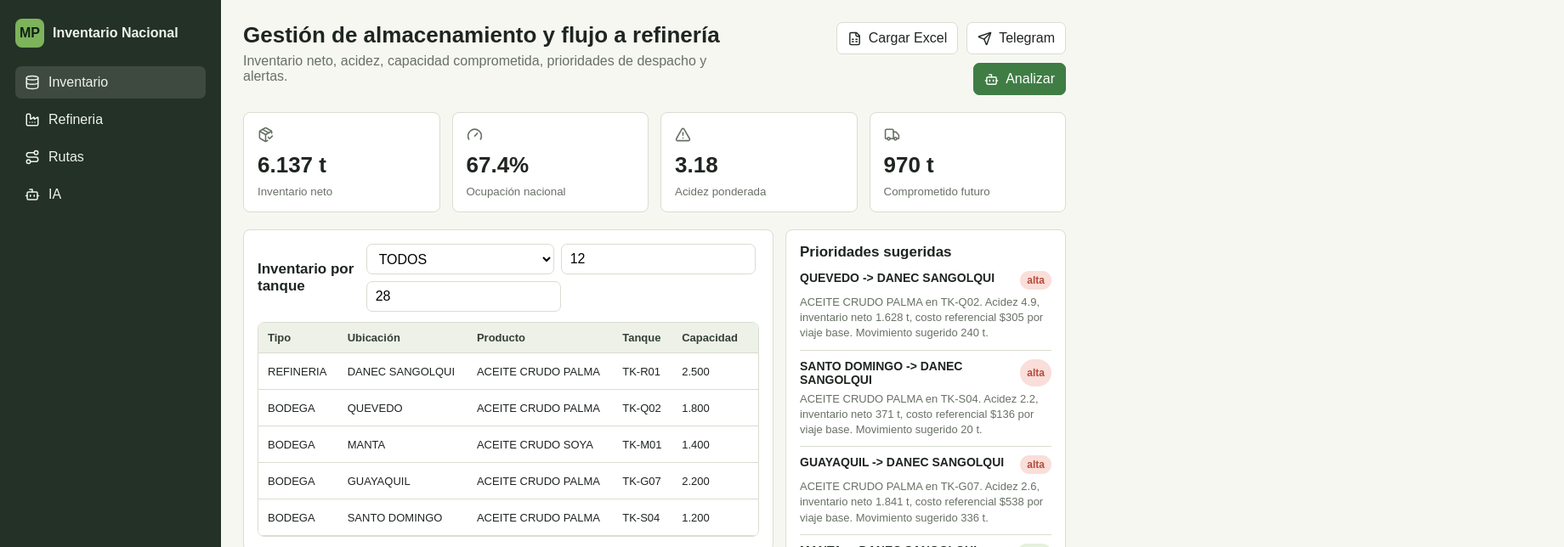
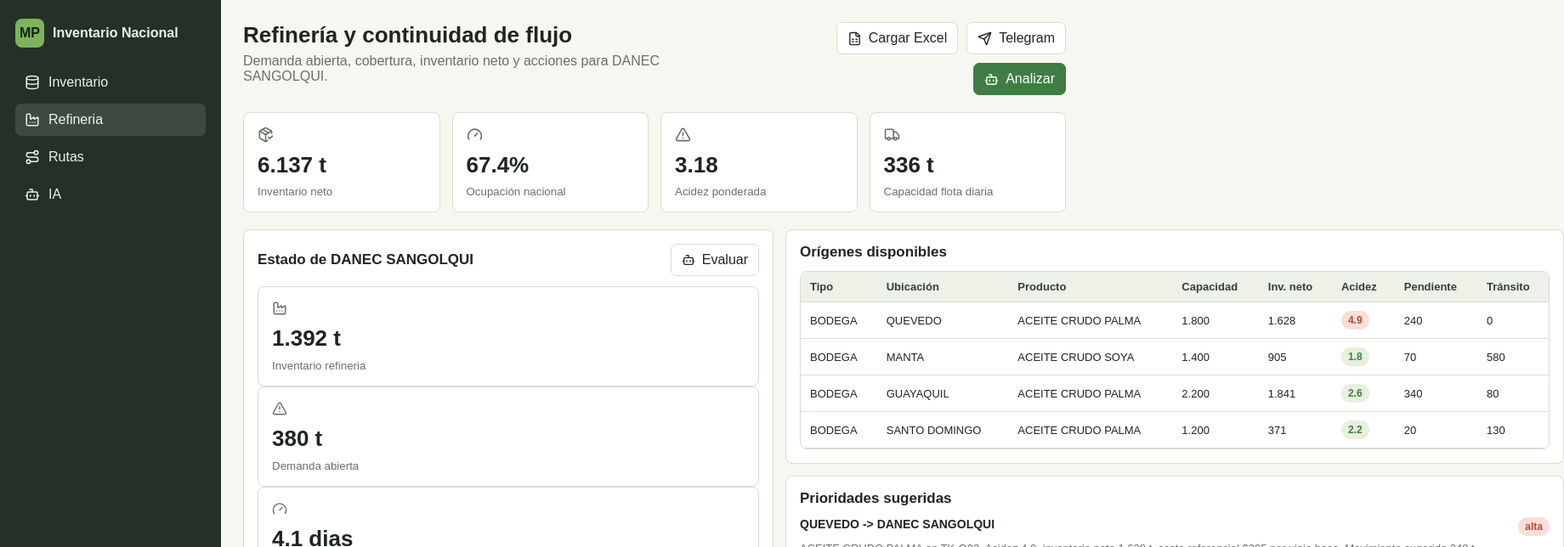
Before and after one commit to dmyandun/inventario-mp-app, a Next.js app: page / in a window 1280 px wide. Both pictures are taken after a click on the button "Refineria". Shown: the top 644 px of the page at 85% size, 1840 px wide, since content can reach past the window. Built offline with nearby package versions, Linux system fonts and the light colour scheme.

Commit message:
Activate dashboard navigation views

```diff
--- a/src/app/page.tsx
+++ b/src/app/page.tsx
@@ -19,6 +19,10 @@
 import { sampleInventory, sampleRoutes } from "@/lib/sample-data";
 import { FleetInput, InventoryRow } from "@/lib/types";
 
+type View = "inventario" | "refineria" | "rutas" | "ia";
+
+const refineryName = "DANEC SANGOLQUI";
+
 export default function Home() {
   const [rows, setRows] = useState<InventoryRow[]>(sampleInventory);
   const [fleet, setFleet] = useState<FleetInput>({
@@ -26,6 +30,7 @@
     toneladasPorUnidad: 28,
     viajesPorDia: 1
   });
+  const [view, setView] = useState<View>("inventario");
   const [product, setProduct] = useState("TODOS");
   const [question, setQuestion] = useState("Que ubicaciones deberian priorizar despacho hacia refineria?");
   const [answer, setAnswer] = useState("");
@@ -33,8 +38,16 @@
 
   const products = useMemo(() => ["TODOS", ...Array.from(new Set(rows.map((row) => row.producto)))], [rows]);
   const filteredRows = product === "TODOS" ? rows : rows.filter((row) => row.producto === product);
+  const refineryRows = filteredRows.filter((row) => normalize(row.nombre) === normalize(refineryName));
+  const originRows = filteredRows.filter((row) => normalize(row.nombre) !== normalize(refineryName));
   const kpis = getKpis(filteredRows);
+  const refineryKpis = getKpis(refineryRows);
   const recommendations = buildRecommendations(filteredRows, sampleRoutes, fleet);
+  const dailyFleetCapacity = fleet.unidades * fleet.toneladasPorUnidad * fleet.viajesPorDia;
+  const refineryOpenDemand = Math.max(
+    0,
+    sum(refineryRows.map((row) => row.pedido - row.retirado + row.pendienteRetiro - row.transito))
+  );
 
   async function onFileChange(file?: File) {
     if (!file) return;
@@ -42,14 +55,19 @@
     setRows(parsed);
   }
 
-  async function askAi() {
+  async function askAi(customQuestion = question) {
     setLoadingAi(true);
+    setQuestion(customQuestion);
     const context = JSON.stringify(
       {
         kpis,
+        refineryKpis,
+        refineryOpenDemand,
+        dailyFleetCapacity,
         fleet,
-        topRecommendations: recommendations.slice(0, 5),
-        rows: filteredRows.slice(0, 20)
+        routes: sampleRoutes,
+        topRecommendations: recommendations.slice(0, 8),
+        rows: filteredRows.slice(0, 30)
       },
       null,
       2
@@ -59,10 +77,11 @@
       const response = await fetch("/api/ai", {
         method: "POST",
         headers: { "Content-Type": "application/json" },
-        body: JSON.stringify({ question, context })
+        body: JSON.stringify({ question: customQuestion, context })
       });
       const data = await response.json();
       setAnswer(data.answer);
+      setView("ia");
     } finally {
       setLoadingAi(false);
     }
@@ -80,6 +99,7 @@
     });
     const data = await response.json();
     setAnswer(data.ok ? "Notificacion enviada a Telegram." : data.message);
+    setView("ia");
   }
 
   return (
@@ -90,18 +110,10 @@
           <h1>Inventario Nacional</h1>
         </div>
         <nav className="nav" aria-label="Principal">
-          <button className="active" title="Inventario">
-            <Database size={18} /> Inventario
-          </button>
-          <button title="Refineria">
-            <Factory size={18} /> Refineria
-          </button>
-          <button title="Rutas">
-            <Route size={18} /> Rutas
-          </button>
-          <button title="IA">
-            <Bot size={18} /> IA
-          </button>
+          <NavButton active={view === "inventario"} onClick={() => setView("inventario")} icon={<Database size={18} />} label="Inventario" />
+          <NavButton active={view === "refineria"} onClick={() => setView("refineria")} icon={<Factory size={18} />} label="Refineria" />
+          <NavButton active={view === "rutas"} onClick={() => setView("rutas")} icon={<Route size={18} />} label="Rutas" />
+          <NavButton active={view === "ia"} onClick={() => setView("ia")} icon={<Bot size={18} />} label="IA" />
         </nav>
         <div className="sidebar-note">
           Fuente actual: archivo plano con pestaña ANEXADO. La capa de datos queda lista para reemplazarse por
@@ -112,8 +124,8 @@
       <main className="main">
         <section className="topbar">
           <div>
-            <h2>Gestión de almacenamiento y flujo a refinería</h2>
-            <p>Inventario neto, acidez, capacidad comprometida, prioridades de despacho y alertas.</p>
+            <h2>{viewTitle(view)}</h2>
+            <p>{viewSubtitle(view)}</p>
           </div>
           <div className="actions">
             <label className="btn" title="Cargar Excel ANEXADO">
@@ -129,7 +141,7 @@
             <button className="btn" onClick={notifyTelegram} title="Enviar alerta">
               <Send size={17} /> Telegram
             </button>
-            <button className="btn primary" onClick={askAi} title="Consultar IA">
+            <button className="btn primary" onClick={() => askAi()} title="Consultar IA">
               <Bot size={17} /> Analizar
             </button>
           </div>
@@ -139,9 +151,74 @@
           <Kpi icon={<PackageCheck size={19} />} label="Inventario neto" value={`${format(kpis.totalNetInventory)} t`} />
           <Kpi icon={<Gauge size={19} />} label="Ocupación nacional" value={`${(kpis.occupancy * 100).toFixed(1)}%`} />
           <Kpi icon={<AlertTriangle size={19} />} label="Acidez ponderada" value={kpis.weightedAcidity.toFixed(2)} />
-          <Kpi icon={<Truck size={19} />} label="Comprometido futuro" value={`${format(kpis.committedFuture)} t`} />
+          <Kpi icon={<Truck size={19} />} label="Capacidad flota diaria" value={`${format(dailyFleetCapacity)} t`} />
         </section>
 
+        {view === "inventario" && (
+          <InventoryView
+            rows={filteredRows}
+            products={products}
+            product={product}
+            setProduct={setProduct}
+            fleet={fleet}
+            setFleet={setFleet}
+            recommendations={recommendations}
+          />
+        )}
+
+        {view === "refineria" && (
+          <RefineryView
+            refineryRows={refineryRows}
+            originRows={originRows}
+            refineryKpis={refineryKpis}
+            refineryOpenDemand={refineryOpenDemand}
+            dailyFleetCapacity={dailyFleetCapacity}
+            recommendations={recommendations}
+            askAi={askAi}
+          />
+        )}
+
+        {view === "rutas" && (
+          <RoutesView
+            recommendations={recommendations}
+            dailyFleetCapacity={dailyFleetCapacity}
+            askAi={askAi}
+          />
+        )}
+
+        {view === "ia" && (
+          <AiView
+            question={question}
+            setQuestion={setQuestion}
+            askAi={askAi}
+            loadingAi={loadingAi}
+            answer={answer}
+            recommendations={recommendations}
+          />
+        )}
+      </main>
+    </div>
+  );
+}
+
+function InventoryView({
+  rows,
+  products,
+  product,
+  setProduct,
+  fleet,
+  setFleet,
+  recommendations
+}: {
+  rows: InventoryRow[];
+  products: string[];
+  product: string;
+  setProduct: (value: string) => void;
+  fleet: FleetInput;
+  setFleet: (value: FleetInput) => void;
+  recommendations: ReturnType<typeof buildRecommendations>;
+}) {
+  return (
     <section className="grid content-grid">
       <div className="card">
         <div className="section-title">
@@ -170,6 +247,150 @@
             />
           </div>
         </div>
+        <InventoryTable rows={rows} />
+      </div>
+      <RecommendationsPanel recommendations={recommendations} />
+    </section>
+  );
+}
+
+function RefineryView({
+  refineryRows,
+  originRows,
+  refineryKpis,
+  refineryOpenDemand,
+  dailyFleetCapacity,
+  recommendations,
+  askAi
+}: {
+  refineryRows: InventoryRow[];
+  originRows: InventoryRow[];
+  refineryKpis: ReturnType<typeof getKpis>;
+  refineryOpenDemand: number;
+  dailyFleetCapacity: number;
+  recommendations: ReturnType<typeof buildRecommendations>;
+  askAi: (question: string) => void;
+}) {
+  const coverageDays = dailyFleetCapacity > 0 ? refineryKpis.totalNetInventory / dailyFleetCapacity : 0;
+  return (
+    <section className="grid content-grid">
+      <div className="card">
+        <div className="section-title">
+          <h3>Estado de DANEC SANGOLQUI</h3>
+          <button className="btn" onClick={() => askAi("Evalua riesgo de abastecimiento de refineria y prioriza acciones.")}>
+            <Bot size={16} /> Evaluar
+          </button>
+        </div>
+        <div className="mini-grid">
+          <Kpi icon={<Factory size={18} />} label="Inventario refineria" value={`${format(refineryKpis.totalNetInventory)} t`} />
+          <Kpi icon={<AlertTriangle size={18} />} label="Demanda abierta" value={`${format(refineryOpenDemand)} t`} />
+          <Kpi icon={<Gauge size={18} />} label="Cobertura estimada" value={`${coverageDays.toFixed(1)} dias`} />
+        </div>
+        <InventoryTable rows={refineryRows} />
+      </div>
+      <div className="grid">
+        <div className="card">
+          <div className="section-title"><h3>Orígenes disponibles</h3></div>
+          <InventoryTable rows={originRows.slice(0, 8)} compact />
+        </div>
+        <RecommendationsPanel recommendations={recommendations.slice(0, 4)} />
+      </div>
+    </section>
+  );
+}
+
+function RoutesView({
+  recommendations,
+  dailyFleetCapacity,
+  askAi
+}: {
+  recommendations: ReturnType<typeof buildRecommendations>;
+  dailyFleetCapacity: number;
+  askAi: (question: string) => void;
+}) {
+  return (
+    <section className="grid content-grid">
+      <div className="card">
+        <div className="section-title">
+          <h3>Matriz de rutas</h3>
+          <button className="btn" onClick={() => askAi("Optimiza las rutas considerando costo por km, acidez y capacidad diaria de flota.")}>
+            <Bot size={16} /> Optimizar
+          </button>
+        </div>
+        <div className="table-wrap">
+          <table>
+            <thead>
+              <tr>
+                <th>Origen</th>
+                <th>Destino</th>
+                <th>Km</th>
+                <th>$/km</th>
+                <th>Costo ref.</th>
+                <th>Capacidad diaria</th>
+              </tr>
+            </thead>
+            <tbody>
+              {sampleRoutes.map((route) => (
+                <tr key={`${route.origen}-${route.destino}`}>
+                  <td>{route.origen}</td>
+                  <td>{route.destino}</td>
+                  <td>{format(route.km)}</td>
+                  <td>{route.costoPorKm.toFixed(2)}</td>
+                  <td>${format(route.km * route.costoPorKm)}</td>
+                  <td>{format(dailyFleetCapacity)} t</td>
+                </tr>
+              ))}
+            </tbody>
+          </table>
+        </div>
+      </div>
+      <RecommendationsPanel recommendations={recommendations} />
+    </section>
+  );
+}
+
+function AiView({
+  question,
+  setQuestion,
+  askAi,
+  loadingAi,
+  answer,
+  recommendations
+}: {
+  question: string;
+  setQuestion: (value: string) => void;
+  askAi: (question?: string) => void;
+  loadingAi: boolean;
+  answer: string;
+  recommendations: ReturnType<typeof buildRecommendations>;
+}) {
+  const prompts = [
+    "Que despachos debo priorizar hoy hacia refineria?",
+    "Que riesgo tengo por acidez alta y como mitigarlo?",
+    "Que rutas conviene usar si la flota es limitada?"
+  ];
+  return (
+    <section className="grid content-grid">
+      <div className="card ai-box">
+        <div className="section-title"><h3>Asistente IA operativo</h3></div>
+        <div className="filters">
+          {prompts.map((prompt) => (
+            <button className="btn" key={prompt} onClick={() => askAi(prompt)}>{prompt}</button>
+          ))}
+        </div>
+        <textarea value={question} onChange={(event) => setQuestion(event.target.value)} />
+        <button className="btn primary" onClick={() => askAi(question)} disabled={loadingAi}>
+          <Bot size={17} /> {loadingAi ? "Analizando" : "Consultar"}
+        </button>
+        <div className="answer">{answer || "La respuesta aparecerá aquí."}</div>
+      </div>
+      <RecommendationsPanel recommendations={recommendations.slice(0, 5)} />
+    </section>
+  );
+}
+
+function InventoryTable({ rows, compact = false }: { rows: InventoryRow[]; compact?: boolean }) {
+  return (
     <div className="table-wrap">
       <table>
         <thead>
@@ -177,7 +398,7 @@
             <th>Tipo</th>
             <th>Ubicación</th>
             <th>Producto</th>
-                    <th>Tanque</th>
+            {!compact && <th>Tanque</th>}
             <th>Capacidad</th>
             <th>Inv. neto</th>
             <th>Acidez</th>
@@ -186,12 +407,12 @@
           </tr>
         </thead>
         <tbody>
-                  {filteredRows.map((row) => (
+          {rows.map((row) => (
             <tr key={`${row.nombre}-${row.tanque}-${row.producto}`}>
               <td>{row.tipo}</td>
               <td>{row.nombre}</td>
               <td>{row.producto}</td>
-                      <td>{row.tanque}</td>
+              {!compact && <td>{row.tanque}</td>}
               <td>{format(row.capacidad)}</td>
               <td>{format(row.disponible)}</td>
               <td>
@@ -206,15 +427,15 @@
         </tbody>
       </table>
     </div>
-          </div>
+  );
+}
 
-          <div className="grid">
+function RecommendationsPanel({ recommendations }: { recommendations: ReturnType<typeof buildRecommendations> }) {
+  return (
     <div className="card">
-              <div className="section-title">
-                <h3>Prioridades sugeridas</h3>
-              </div>
+      <div className="section-title"><h3>Prioridades sugeridas</h3></div>
       <div className="recommendations">
-                {recommendations.slice(0, 5).map((item) => (
+        {recommendations.slice(0, 6).map((item) => (
           <article className="rec" key={item.id}>
             <header>
               <h4>{item.title}</h4>
@@ -227,21 +448,14 @@
         ))}
       </div>
     </div>
+  );
+}
 
-            <div className="card ai-box">
-              <div className="section-title">
-                <h3>Asistente IA</h3>
-              </div>
-              <textarea value={question} onChange={(event) => setQuestion(event.target.value)} />
-              <button className="btn primary" onClick={askAi} disabled={loadingAi}>
-                <Bot size={17} /> {loadingAi ? "Analizando" : "Consultar"}
+function NavButton({ active, onClick, icon, label }: { active: boolean; onClick: () => void; icon: ReactNode; label: string }) {
+  return (
+    <button className={active ? "active" : ""} onClick={onClick} title={label}>
+      {icon} {label}
     </button>
-              <div className="answer">{answer || "La respuesta aparecerá aquí."}</div>
-            </div>
-          </div>
-        </section>
-      </main>
-    </div>
   );
 }
 
@@ -255,6 +469,28 @@
   );
 }
 
+function viewTitle(view: View) {
+  if (view === "refineria") return "Refinería y continuidad de flujo";
+  if (view === "rutas") return "Rutas, costo y capacidad logística";
+  if (view === "ia") return "Asistente IA operativo";
+  return "Gestión de almacenamiento y flujo a refinería";
+}
+
+function viewSubtitle(view: View) {
+  if (view === "refineria") return "Demanda abierta, cobertura, inventario neto y acciones para DANEC SANGOLQUI.";
+  if (view === "rutas") return "Priorización por $/km, toneladas sugeridas, acidez y flota disponible.";
+  if (view === "ia") return "Consultas ejecutivas con contexto de inventario, rutas, flota y calidad.";
+  return "Inventario neto, acidez, capacidad comprometida, prioridades de despacho y alertas.";
+}
+
 function format(value: number) {
   return Math.round(value).toLocaleString("es-EC");
 }
+
+function sum(values: number[]) {
+  return values.reduce((total, value) => total + value, 0);
+}
+
+function normalize(value: string) {
+  return value.trim().toUpperCase();
+}
```
Lines whose indentation alone changed are shown as unchanged.
